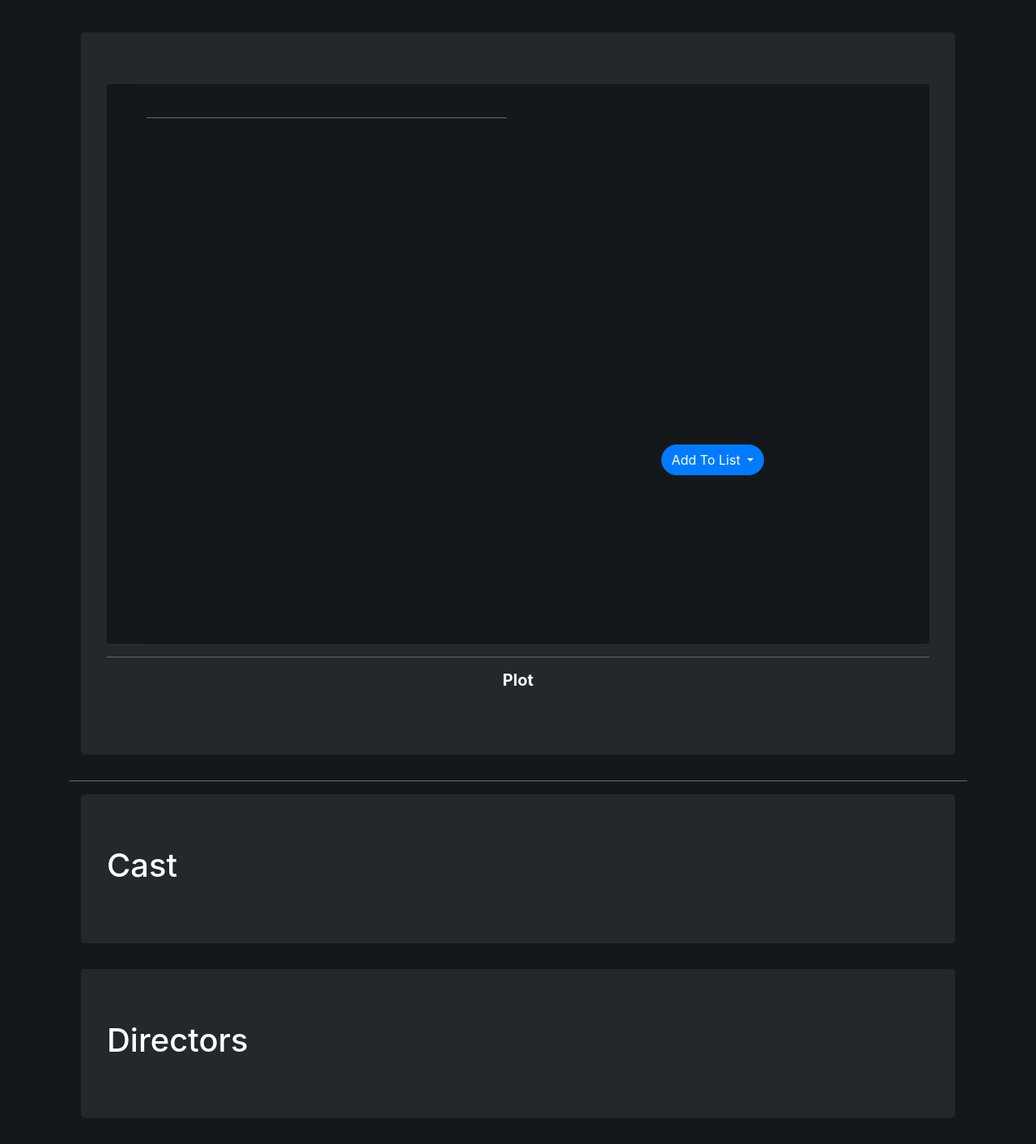
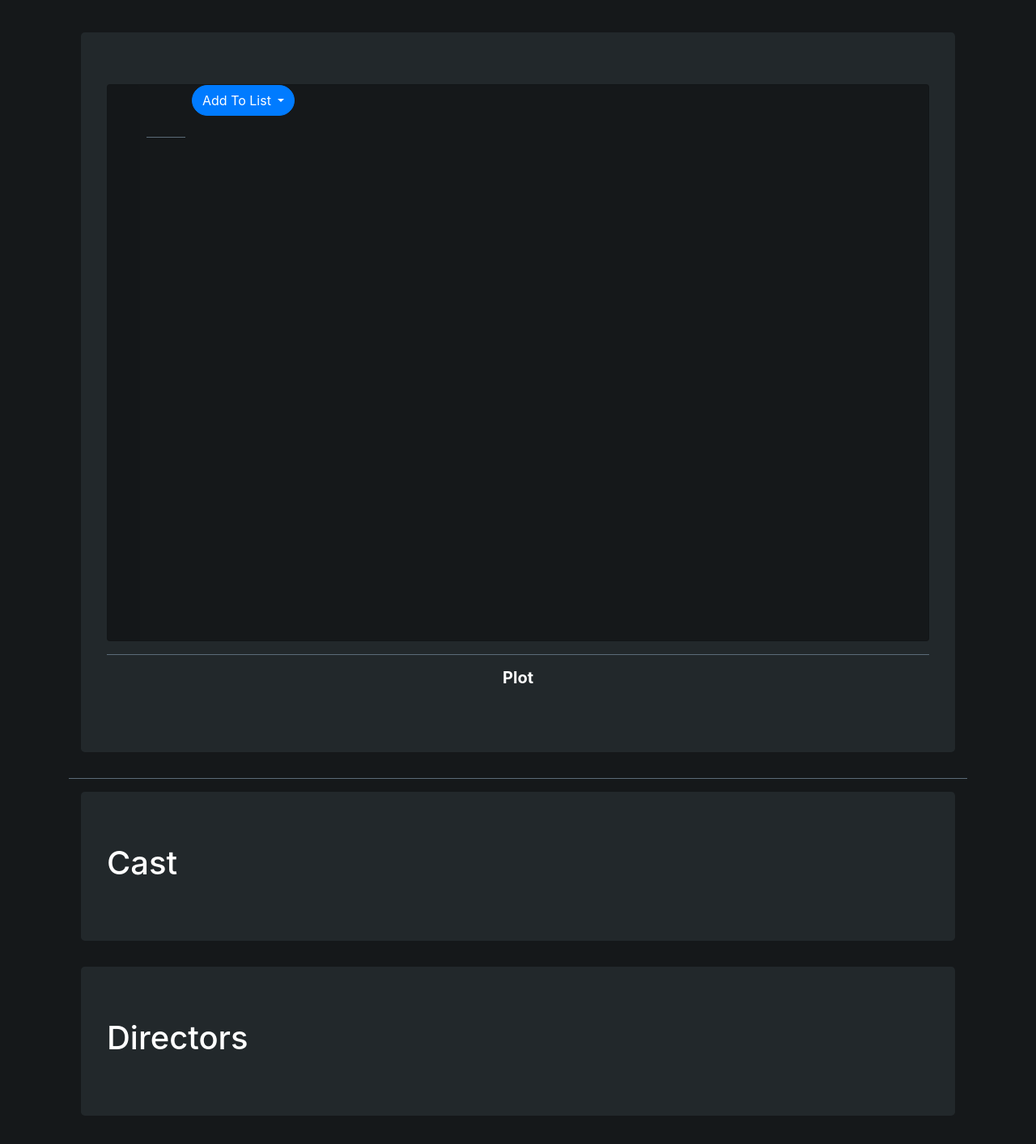
Before and after one commit to dferes/MovieApp, a Flask app: template templates/show-movie-details.html in a window 1280 px wide. Shown: the part 45-1458 px from the top of the page at 81% size. After the commit the page ends 1423 px from the top, so only its background shows below. Run offline with Flask 2, Linux system fonts and the light colour scheme; the template is opened without the code that fills it, so the values that code supplies are empty; parts of the project's set-up code (start-up, migrations or seed data) failed here and were passed over; some libraries are stand-ins or nearby versions.

Commit message:
adjusted some cards

```diff
--- a/static/style_sheets/style.css
+++ b/static/style_sheets/style.css
@@ -420,15 +420,8 @@ p.card-bio {
     right: 20%;
 }
 
-.ratings-text-div {
-    position: absolute;
-    right: 10%;
-}
-
 .add-to-list-form-div {
-    position: absolute;
-    right: 20%;
-    bottom: 30%;
+    text-align: center;
 }
 
 .movie-remove-button-div {
@@ -496,7 +489,7 @@ p.card-bio {
 }
 
 .comment-box {
-    width: 66vw;
+    width: 45vw;
     margin-top: 0.875em;
     border-radius: 2rem;
     background-color: #22282b;
@@ -535,12 +528,9 @@ p.card-bio {
     height: 12rem;
 }
 
-.movie-list-movie-card-block {
-    width: 61vw;
-}
-
 .movie-list-movie-image {
     height: 10.5rem;
+    max-width: 7em;
 }
 
 .query-result-card {
@@ -563,7 +553,7 @@ p.card-bio {
 
 .a-movie-list-card-image {
     height: 8.5rem;
-    max-width:20vw;
+    width: 22vw;
 }
 
 .a-movie-card-block {
@@ -571,19 +561,24 @@ p.card-bio {
 }
 
 .movie-details-card {
+    width: 100%;
     height: 54vw;
+    max-height: 43em;
+    min-height: 34em;
 }
 
 .movie-details-poster {
-    height: 50vw;
+    max-height: 40em;
+    height: 52vw;
+    min-height: 30em;
 }
 
-.movie-details-block {
-    width: 36vw;
+.ratings-reviewer-col {
+    padding-left: 2.8em;
 }
 
 .movie-card-ratings-div {
-    width: 22vw;
+    padding-left: 3em;
 }
 
 .actors-card {
@@ -594,16 +589,21 @@ p.card-bio {
     height: 8.5rem;
 }
 
-.join-message, .edit-message, .main-movie-card-title, .cast-title, .directors-title, .actor-names {
+.join-message, .edit-message, .cast-title, .directors-title, .actor-names {
     color: white;
 }
 
+.main-movie-card-title {
+    color: white;
+    padding-top: 1em;
+}
+
 .dropdown-menu {
-    background-color: #22282b;
+    background-color: #15181a;
 }
 
 .dropdown-menu a{
-    background-color: #22282b;
+    background-color: #15181a
     color: white;
 }
 
```
